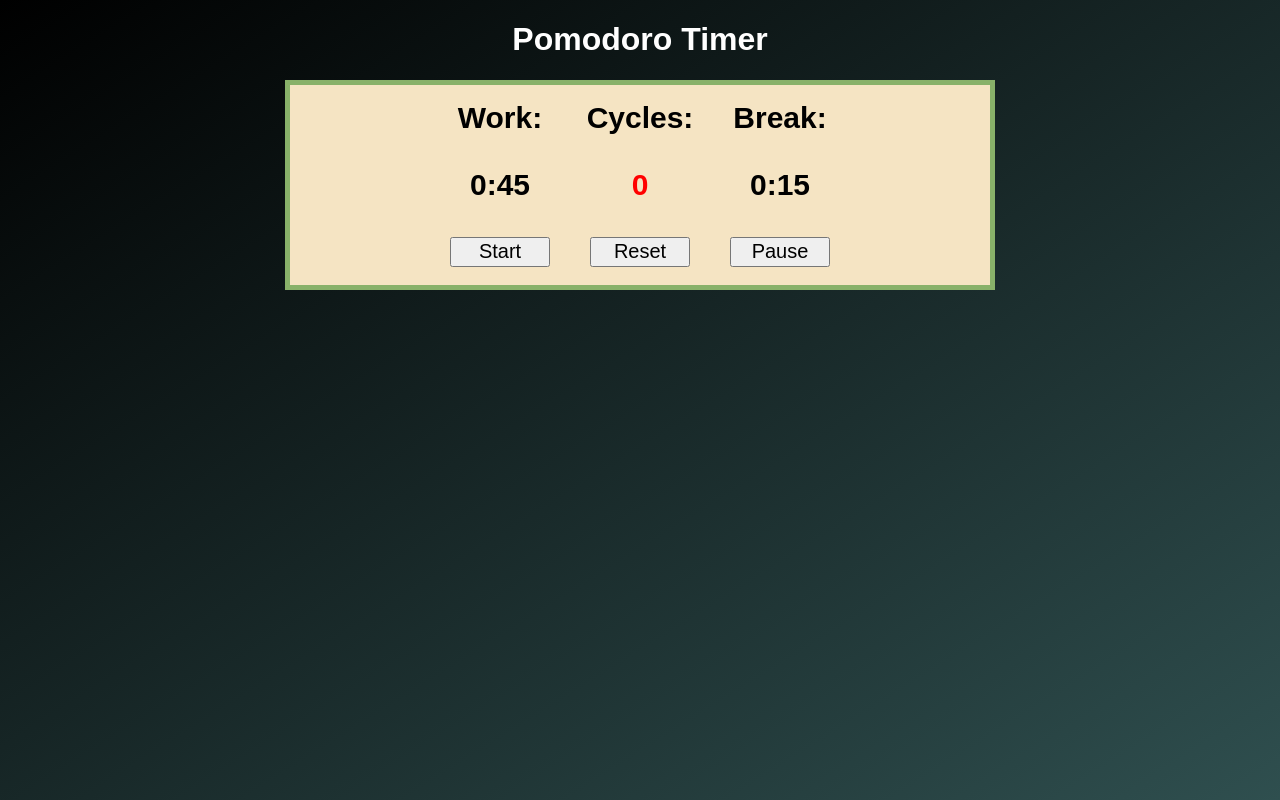
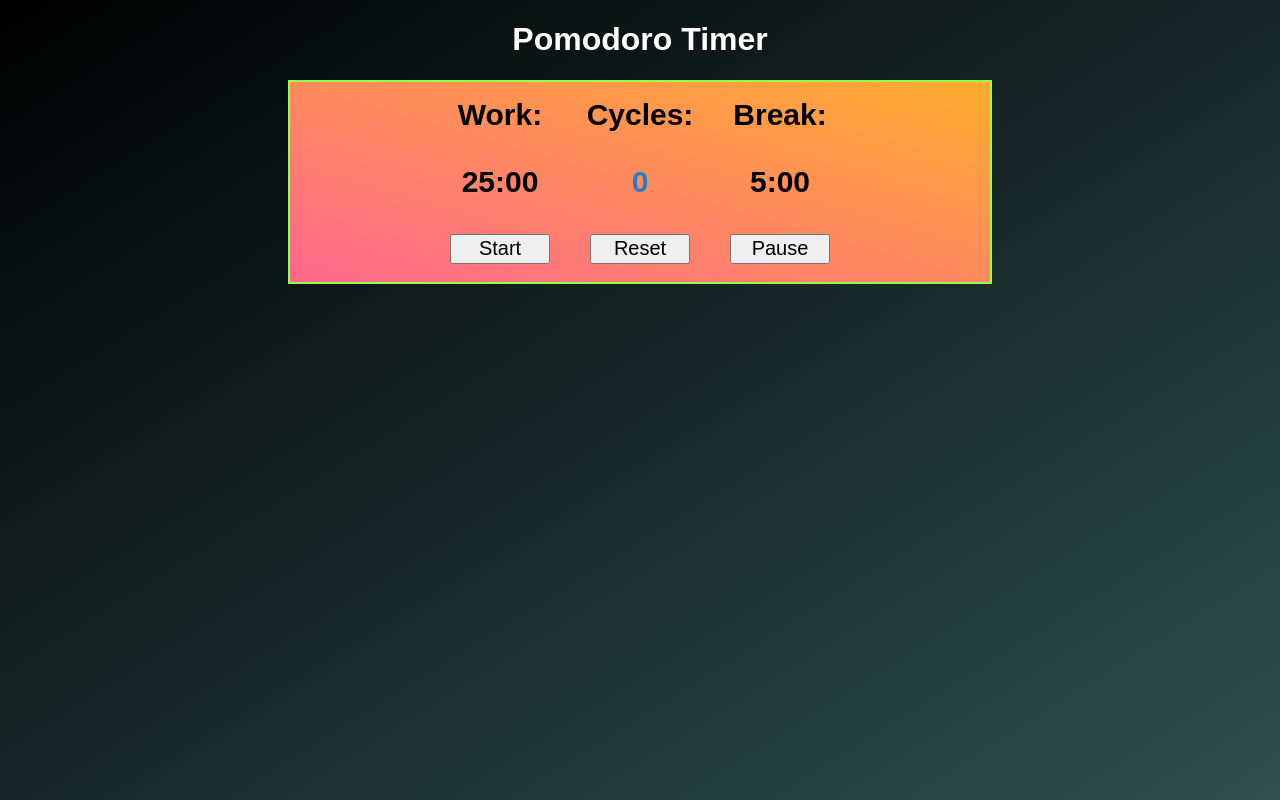
Before and after one commit to vtranwd/pomodoroJS, a plain HTML site: page index.html in a window 1280 px wide. Both pictures are taken after a click on the button "Reset". Drawn offline with Linux system fonts and the light colour scheme.

Commit message:
starting new series of changes

```diff
--- a/app.js
+++ b/app.js
@@ -20,11 +20,11 @@ start.addEventListener('click', function(){
 })
 // reset timer to original values
 reset.addEventListener('click', function(){
-	wm.innerText = 00;
-	ws.innerText = "45";
+	wm.innerText = 25;
+	ws.innerText = "00";
 
-	bm.innerText = 00;
-	bs.innerText = "15";
+	bm.innerText = 05;
+	bs.innerText = "00";
 
 	document.getElementById('counter').innerText = 0;
 	stopInterval()
@@ -55,11 +55,11 @@ function timer(){
 	}
 	// increment Counter by one if one full cycle is complete
 	if(wm.innerText == 0 && ws.innerText == 0 && bm.innerText == 0 && bs.innerText == 0){
-		wm.innerText = 00;
-		ws.innerText = "45";
+		wm.innerText = 25;
+		ws.innerText = "00";
 
-		bm.innerText = 00;
-		bs.innerText = "15";
+		bm.innerText = 05;
+		bs.innerText = "00";
 
 		document.getElementById('counter').innerText++;
 	}
--- a/index.html
+++ b/index.html
@@ -11,12 +11,12 @@
 
 		<!-- Work Timer -->
 		<div id="work-timer" class="timer">
-			<p id="w_minutes">00</p><p class="colon">:</p><p id="w_seconds">45</p>
+			<p id="w_minutes">25</p><p class="colon">:</p><p id="w_seconds">00</p>
 		</div>
 
 		<!-- Break Timer -->
 		<div id="break-timer" class="timer">
-			<p id="b_minutes">00</p><p class="colon">:</p><p id="b_seconds">15</p>
+			<p id="b_minutes">05</p><p class="colon">:</p><p id="b_seconds">00</p>
 		</div>
 
 		<!-- Cycle Counter -->
--- a/style.css
+++ b/style.css
@@ -13,9 +13,9 @@ h1 {
 #container {
     height: 200px;
     width: 700px;
-    background-color: #F5E4C3;
+    background-image: linear-gradient(to top right, #ff688e, #ffac2e);
     margin: 0 auto;
-    border: 5px solid #88B169;
+    border: 2px solid #97ff43;
 
     display: grid;
     grid-template-columns: repeat(5, 1fr);
@@ -57,7 +57,7 @@ p {
 
 #counter {
     grid-area: 2 / 3 / 2 / 3;
-    color: red;
+    color: rgb(40, 124, 194);
 }
 
 #work-timer {
```
Also changed, not shown: 1 other file.
